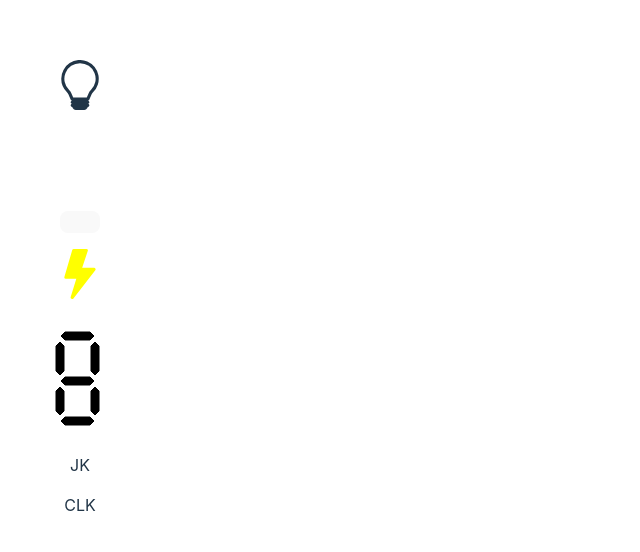
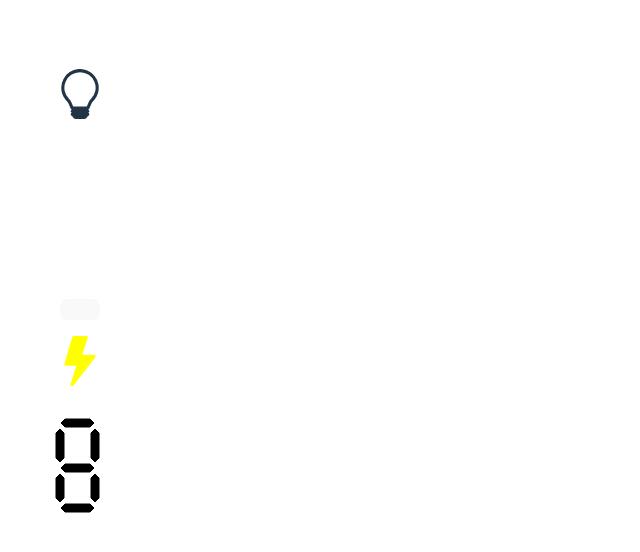
Before and after one commit to IrvinDelgado/logic-simulator, a React (Vite) app: page / in a window 1280 px wide. Shown: the part 156-708 px from the top of the page, without its empty margins (0-640 px from the left). Built offline with nearby package versions, Linux system fonts and the light colour scheme.

Commit message:
feat: update icons

```diff
--- a/src/assets/Icons.tsx
+++ b/src/assets/Icons.tsx
@@ -1,18 +1,23 @@
 export const AndGateIcon = () => {
   return (
-    <svg xmlns="http://www.w3.org/2000/svg" width="100" height="50">
-      <path
+    <svg
+      width="67.870274"
+      height="29.970953"
+      viewBox="0 0 62.870274 29.970953"
       fill="none"
-        stroke="white"
-        strokeWidth="2"
-        d="M70 25h25M31 15H5M32 35H5"
-      />
-      <path
-        fill="white"
-        stroke="white"
-        strokeWidth="2"
-        d="M30 5V45H50.47619c11.267908 0 20-9.000045 20-20s-8.732091-20-20-20H30zm2.857143 2.857143H50.47619c9.760663 0 16.666667 7.639955 16.666667 17.142857 0 9.502902-7.382195 17.142857-17.142857 17.142857H32.857143V7.857143z"
-      />
+      stroke="#ffffff"
+      strokeWidth={2}
+      strokeLinejoin="miter"
+    >
+      <g transform="translate(-18.680836,-29.969202)">
+        <path d="M 100.01816,0.04417539 99.9849,100.02656 0.00589067,100.01845" />
+        <g>
+          <path d="m 69.763651,45.057979 10.78746,0.07817" />
+          <path d="m 29.905376,30.994482 0.0783,27.979389 H 50.17176 c 2.645938,0 6.950624,-0.254273 9.425066,-1.175847 4.197175,-1.563185 9.728747,-5.094449 9.734616,-12.850279 0.0058,-7.705322 -5.426946,-11.240921 -9.594729,-12.819488 -2.504053,-0.948422 -6.871141,-1.200332 -9.554618,-1.192553 z" />
+          <path d="M 29.796825,38.928661 19.712894,38.850491" />
+          <path d="M 29.686597,51.045011 H 19.680836" />
+        </g>
+      </g>
     </svg>
   );
 };
@@ -61,25 +66,28 @@ export const LightBulbIcon = () => {
 
 export const NotIcon = () => {
   return (
-    <svg xmlns="http://www.w3.org/2000/svg" width="100" height="50">
-      <path
-        fill="green"
-        stroke="white"
-        strokeWidth="2"
-        d="M79.15691 25H95M29.043478 25h-24"
-      />
-      <path
-        stroke="white"
-        d="M28.96875 2.59375v44.8125l2.15625-1.0625 41.03125-20v-2.6875l-41.03125-20-2.15625-1.0625zm3 4.8125L68.09375 25l-36.125 17.59375V7.40625z"
-        style={{ marker: "stroke", fill: "white", stroke: "white" }}
-      />
+    <svg width="55.969574" height="29.239716" viewBox="0 0 55.969574 29.239716">
+      <g transform="translate(-224.80487,-30.221657)">
         <path
           fill="none"
-        stroke="white"
-        strokeWidth="3"
-        d="M79 25a4 4 0 1 1-8 0 4 4 0 1 1 8 0z"
-        style={{ marker: "none" }}
+          stroke="#ffffff"
+          strokeWidth={2}
+          strokeLinejoin="miter"
+          d="m 299.07189,0.16304755 -0.0333,99.98238245 -99.97901,-0.008"
         />
+        <g
+          fill="none"
+          stroke="#ffffff"
+          strokeWidth={2}
+          strokeLinejoin="round"
+          strokeLinecap="round"
+        >
+          <path d="M 235.896,30.706721 V 58.976309 L 264.93071,44.906057 Z" />
+          <ellipse cx="267.9256" cy="44.924587" rx="2.4569695" ry="2.5067728" />
+          <path d="M 235.89354,44.886982 225.30487,44.82162" />
+          <path d="m 270.40476,44.886982 h 9.86968" />
+        </g>
+      </g>
     </svg>
   );
 };
@@ -116,31 +124,27 @@ export const SevenSegmentDisplayIcon = () => {
 
 export const OrGateIcon = () => {
   return (
-    <svg
-      viewBox="0 0 512 512"
-      height="50"
-      width="100"
-      xmlns="http://www.w3.org/2000/svg"
-      fill="transparent"
+    <svg width="63.272781" height="30.933304" viewBox="0 0 63.272781 30.933304">
+      <g transform="translate(-22.015692,-139.97865)">
+        <path
+          fill="none"
+          stroke="#ffffff"
+          strokeWidth={2}
+          strokeLinejoin="miter"
+          d="m 100.07824,100.11508 -0.0333,99.98238 -99.97901192,-0.008"
+        />
+        <g
+          fill="none"
+          stroke="#ffffff"
+          strokeWidth={2}
+          strokeLinejoin="round"
+          strokeLinecap="round"
         >
-      <g id="SVGRepo_bgCarrier" strokeWidth="0"></g>
-      <g
-        id="SVGRepo_tracerCarrier"
-        strokeLinecap="round"
-        strokeLinejoin="round"
-        stroke="white"
-        strokeWidth="20"
-      >
-        <path
-          fill="transparent"
-          d="M116.6 407c40-45.9 60.4-98.4 60.4-151 0-52.6-20.4-105.1-60.4-151H192c34.1 0 81.9 34 119.3 71.4 18.7 18.6 35.1 37.9 46.6 53.3 5.8 7.6 10.4 14.4 13.4 19.4 1.4 2.5 2.5 4.7 3.2 6.1.1.4.2.5.2.8 0 .3-.1.5-.2.9-.6 1.4-1.7 3.5-3.2 6-3 5.1-7.5 11.8-13.2 19.5-11.3 15.4-27.5 34.6-46.1 53.2C274.8 373 227.1 407 192 407zM16 361v-18h122.2c-3 6.1-6.3 12.1-9.9 18zm374.5-96c.2-.3.4-.7.5-1 1.1-2.4 2-4.4 2-8 0-3.6-1-5.6-2-8-.1-.3-.3-.7-.5-1H496v18zM16 169v-18h112.3c3.6 5.9 6.9 11.9 9.9 18z"
-        ></path>
+          <path d="m 30.226657,140.47866 c 0,0 4.949392,8.98572 4.943549,14.96923 -0.0058,5.98351 -4.985709,14.87977 -4.985709,14.87977 l 22.495969,0.0843 c 13.596823,-0.98398 20.587116,-14.19786 20.5076,-15.77174 -0.07952,-1.57388 -7.45006,-12.9514 -20.420714,-14.11429 z" />
+          <path d="M 33.842769,150.45411 H 22.571718" />
+          <path d="M 33.786742,160.62584 H 22.515691" />
+          <path d="M 84.788474,154.55749 H 73.517423" />
         </g>
-      <g id="SVGRepo_iconCarrier">
-        <path
-          fill="transparent"
-          d="M116.6 407c40-45.9 60.4-98.4 60.4-151 0-52.6-20.4-105.1-60.4-151H192c34.1 0 81.9 34 119.3 71.4 18.7 18.6 35.1 37.9 46.6 53.3 5.8 7.6 10.4 14.4 13.4 19.4 1.4 2.5 2.5 4.7 3.2 6.1.1.4.2.5.2.8 0 .3-.1.5-.2.9-.6 1.4-1.7 3.5-3.2 6-3 5.1-7.5 11.8-13.2 19.5-11.3 15.4-27.5 34.6-46.1 53.2C274.8 373 227.1 407 192 407zM16 361v-18h122.2c-3 6.1-6.3 12.1-9.9 18zm374.5-96c.2-.3.4-.7.5-1 1.1-2.4 2-4.4 2-8 0-3.6-1-5.6-2-8-.1-.3-.3-.7-.5-1H496v18zM16 169v-18h112.3c3.6 5.9 6.9 11.9 9.9 18z"
-        ></path>
       </g>
     </svg>
   );
@@ -148,27 +152,212 @@ export const OrGateIcon = () => {
 
 export const XORGateIcon = () => {
   return (
-    <svg
-      viewBox="0 0 512 512"
-      xmlns="http://www.w3.org/2000/svg"
-      fill="transparent"
-      height="50"
-      width="100"
-      stroke="white"
-      strokeWidth="20"
+    <svg width="65.631485" height="31.056137" viewBox="0 0 65.631485 31.056137">
+      <g transform="translate(-18.743935,-234.85429)">
+        <g
+          transform="translate(-0.70403725,100.32531)"
+          fill="none"
+          stroke="#ffffff"
+          strokeWidth={2}
+          strokeLinejoin="round"
+          strokeLinecap="round"
         >
-      <g id="SVGRepo_bgCarrier" strokeWidth="0"></g>
-      <g
-        id="SVGRepo_tracerCarrier"
-        strokeLinecap="round"
-        strokeLinejoin="round"
-      ></g>
-      <g id="SVGRepo_iconCarrier">
+          <path d="m 30.017641,135.07938 c 0,0 4.949392,8.98572 4.943549,14.96923 -0.0058,5.98351 -4.985709,14.87977 -4.985709,14.87977 l 22.495969,0.0843 c 13.596823,-0.98398 20.587116,-14.19786 20.5076,-15.77174 -0.07952,-1.57388 -7.45006,-12.9514 -20.420714,-14.11429 z" />
+          <path d="m 26.970014,165.08511 c 0,0 5.55009,-9.6922 5.546073,-14.89389 -0.004,-5.2017 -5.546073,-15.16224 -5.546073,-15.16224" />
+          <path d="M 31.219022,144.95824 H 19.947971" />
+          <path d="M 31.352494,155.03338 H 20.081443" />
+          <path d="M 84.579458,149.15821 H 73.308407" />
+        </g>
         <path
-          fill="transparent"
-          d="M53.86 89.17L42.14 102.8c17.99 15.4 32.89 31.6 44.81 48.2H16v18h82.58C114.9 197.3 123 226.7 123 256c0 29.3-8.1 58.7-24.42 87H16v18h70.95c-11.92 16.6-26.82 32.8-44.81 48.2l11.72 13.6c22.59-19.4 40.85-40.1 54.74-61.8h19.7c3.6-5.9 6.9-11.9 9.9-18H119c14.6-28.2 22-57.5 22-87s-7.4-58.8-22-87h19.2c-3-6.1-6.3-12.1-9.9-18h-19.7c-13.88-21.7-32.15-42.5-54.74-61.83zM116.6 105c40 45.9 60.4 98.4 60.4 151 0 52.6-20.4 105.1-60.4 151H192c34.1 0 81.9-34 119.3-71.4 18.7-18.6 35.1-37.9 46.6-53.3 5.8-7.6 10.4-14.4 13.4-19.4 1.4-2.5 2.5-4.7 3.2-6.1.1-.4.2-.5.2-.8 0-.3-.1-.5-.2-.9-.6-1.4-1.7-3.5-3.2-6-3-5.1-7.5-11.8-13.2-19.5-11.3-15.4-27.5-34.6-46.1-53.2C274.8 139 227.1 105 192 105h-75.4zm273.9 142c.2.3.4.7.5 1 1.1 2.4 2 4.4 2 8 0 3.6-1 5.6-2 8-.1.3-.3.7-.5 1H496v-18H390.5z"
-        ></path>
+          fill="none"
+          stroke="#ffffff"
+          strokeWidth={2}
+          strokeLinejoin="miter"
+          d="m 100.14919,199.87921 -0.0333,99.98238 -99.97900909,-0.008"
+        />
       </g>
     </svg>
   );
 };
+
+export const ClockIcon = ({ textColor }: { textColor?: string }) => {
+  return (
+    <svg width="50" height="31.013977" viewBox="0 0 40.611496 31.013977">
+      <g transform="translate(-229.93349,-139.45392)">
+        <path
+          fill="none"
+          stroke="#ffffff"
+          strokeWidth={2}
+          strokeLinejoin="miter"
+          d="m 299.01135,100.36093 -0.0333,99.98238 -99.97901,-0.008"
+        />
+        <g>
+          <rect
+            fill="none"
+            stroke="#ffffff"
+            strokeWidth={2}
+            strokeLinejoin="round"
+            strokeLinecap="round"
+            width="37.013971"
+            height="30.013971"
+            x="230.43349"
+            y="139.95392"
+          />
+          <path
+            fill="none"
+            stroke="#ffffff"
+            strokeWidth={2}
+            strokeLinejoin="round"
+            strokeLinecap="round"
+            d="m 267.46934,154.89645 9.57564,0.0602"
+          />
+          <text
+            fillOpacity={1}
+            stroke={textColor || "white"}
+            fill="white"
+            strokeWidth={1}
+            strokeLinejoin="round"
+            strokeLinecap="round"
+            x="233.12759"
+            y="158.87125"
+          >
+            <tspan x="233.12759" y="158.87125">
+              CLK
+            </tspan>
+          </text>
+        </g>
+      </g>
+    </svg>
+  );
+};
+
+export const JKIcon = () => {
+  return (
+    <svg width="72.420288" height="75.224731" viewBox="0 0 72.420288 75.224731">
+      <g transform="translate(-214.45581,-214.45581)">
+        <rect
+          fill="none"
+          fillOpacity={1}
+          stroke="#ffffff"
+          strokeWidth={2}
+          strokeLinejoin="round"
+          strokeLinecap="round"
+          width="51.069695"
+          height="74.224716"
+          x="225.11829"
+          y="214.95581"
+        />
+        <path
+          fill="none"
+          fillOpacity={1}
+          stroke="#ffffff"
+          strokeWidth={2}
+          strokeLinejoin="round"
+          strokeLinecap="round"
+          d="M 224.98965,229.87794 H 214.95581"
+        />
+        <path
+          fill="none"
+          fillOpacity={1}
+          stroke="#ffffff"
+          strokeWidth={2}
+          strokeLinejoin="round"
+          strokeLinecap="round"
+          d="M 225.0484,274.88119 H 215.01456"
+        />
+        <path
+          fill="none"
+          fillOpacity={1}
+          stroke="#ffffff"
+          strokeWidth={2}
+          strokeLinejoin="round"
+          strokeLinecap="round"
+          d="M 286.24745,230.03148 H 276.21361"
+        />
+        <path
+          fill="none"
+          fillOpacity={1}
+          stroke="#ffffff"
+          strokeWidth={2}
+          strokeLinejoin="round"
+          strokeLinecap="round"
+          d="M 286.37609,274.82769 H 276.34225"
+        />
+        <text
+          fill="#ffffff"
+          fillOpacity={1}
+          stroke="#ffffff"
+          strokeWidth={1}
+          strokeLinejoin="round"
+          strokeLinecap="round"
+          x="229.95738"
+          y="234.24092"
+        >
+          <tspan x="229.95738" y="234.24092">
+            J
+          </tspan>
+        </text>
+        <text
+          fill="#ffffff"
+          fillOpacity={1}
+          stroke="#ffffff"
+          strokeWidth={1}
+          strokeLinejoin="round"
+          strokeLinecap="round"
+          x="230.11098"
+          y="279.23169"
+        >
+          <tspan x="230.11098" y="279.23169">
+            K
+          </tspan>
+        </text>
+        <text
+          fill="#ffffff"
+          fillOpacity={1}
+          stroke="#ffffff"
+          strokeWidth={1}
+          strokeLinejoin="round"
+          strokeLinecap="round"
+          x="263.20883"
+          y="234.09814"
+        >
+          <tspan x="257.20883" y="234.09814">
+            Q
+          </tspan>
+        </text>
+        <text
+          fill="#ffffff"
+          fillOpacity={1}
+          stroke="#ffffff"
+          strokeWidth={1}
+          strokeLinejoin="round"
+          strokeLinecap="round"
+          x="261.94122"
+          y="279.21118"
+        >
+          <tspan x="257.94122" y="279.21118">
+            Q'
+          </tspan>
+        </text>
+        <path
+          fill="none"
+          fillOpacity={1}
+          stroke="#ffffff"
+          strokeWidth={2}
+          strokeLinejoin="round"
+          strokeLinecap="round"
+          d="M 224.85389,252.60709 H 214.82005"
+        />
+        <path
+          fill="none"
+          fillOpacity={1}
+          stroke="#ffffff"
+          strokeWidth={2}
+          strokeLinejoin="round"
+          strokeLinecap="round"
+          d="m 225.3875,257.75667 9.58298,-5.25289 -9.79593,-5.11092"
+        />
+      </g>
+    </svg>
+  );
+};
--- a/src/components/AndGate/AndGate.tsx
+++ b/src/components/AndGate/AndGate.tsx
@@ -33,7 +33,7 @@ function AndGate({
       <Handle
         type="target"
         position={Position.Left}
-        style={{ top: 15 }}
+        style={{ top: 9 }}
         id="a"
         isConnectable={isConnectable}
       />
@@ -41,14 +41,14 @@ function AndGate({
         type="target"
         position={Position.Left}
         id="b"
-        style={{ top: 35 }}
+        style={{ top: 22 }}
         isConnectable={isConnectable}
       />
       <AndGateIcon />
       <Handle
         type="source"
         position={Position.Right}
-        style={{ top: 25 }}
+        style={{ top: 15 }}
         id="out"
         isConnectable={isConnectable}
       />
--- a/src/components/Not/Not.tsx
+++ b/src/components/Not/Not.tsx
@@ -29,6 +29,7 @@ function Not({
       <Handle
         type="target"
         position={Position.Left}
+        style={{ top: 15, left: -7 }}
         id="in"
         isConnectable={isConnectable}
       />
@@ -36,6 +37,7 @@ function Not({
       <Handle
         type="source"
         position={Position.Right}
+        style={{ top: 15, right: -7 }}
         id="out"
         isConnectable={isConnectable}
       />
--- a/src/components/OrGate/OrGate.tsx
+++ b/src/components/OrGate/OrGate.tsx
@@ -32,7 +32,7 @@ function OrGate({
       <Handle
         type="target"
         position={Position.Left}
-        style={{ top: 15, left: 20 }}
+        style={{ top: 10, left: -4 }}
         id="a"
         isConnectable={isConnectable}
       />
@@ -40,14 +40,14 @@ function OrGate({
         type="target"
         position={Position.Left}
         id="b"
-        style={{ top: 35, left: 20 }}
+        style={{ top: 20, left: -4 }}
         isConnectable={isConnectable}
       />
       <OrGateIcon />
       <Handle
         type="source"
         position={Position.Right}
-        style={{ top: 25, right: 20 }}
+        style={{ top: 15, right: -4 }}
         id="out"
         isConnectable={isConnectable}
       />
--- a/src/components/Sidebar/Sidebar.module.css
+++ b/src/components/Sidebar/Sidebar.module.css
@@ -1,4 +1,5 @@
 .sideBar {
+  padding-top: 1rem;
   min-width: 10rem;
   display: flex;
   flex-direction: column;
--- a/src/components/Sidebar/Sidebar.tsx
+++ b/src/components/Sidebar/Sidebar.tsx
@@ -1,5 +1,7 @@
 import {
   AndGateIcon,
+  ClockIcon,
+  JKIcon,
   LightBulbIcon,
   NotIcon,
   OnIcon,
@@ -38,14 +40,26 @@ const SideBar = () => {
       >
         <XORGateIcon />
       </div>
+      <div onDragStart={(event) => onDragStart(event, NodeType.NOT)} draggable>
+        <NotIcon />
+      </div>
       <div
         onDragStart={(event) => onDragStart(event, NodeType.LIGHTBULB)}
         draggable
       >
         <LightBulbIcon />
       </div>
-      <div onDragStart={(event) => onDragStart(event, NodeType.NOT)} draggable>
-        <NotIcon />
+      <div
+        onDragStart={(event) => onDragStart(event, NodeType.JKFlipFlop)}
+        draggable
+      >
+        <JKIcon />
+      </div>
+      <div
+        onDragStart={(event) => onDragStart(event, NodeType.Clock)}
+        draggable
+      >
+        <ClockIcon />
       </div>
       <div
         onDragStart={(event) => onDragStart(event, NodeType.SWITCH)}
@@ -64,18 +78,6 @@ const SideBar = () => {
       >
         <SevenSegmentDisplayIcon />
       </div>
-      <div
-        onDragStart={(event) => onDragStart(event, NodeType.JKFlipFlop)}
-        draggable
-      >
-        JK
-      </div>
-      <div
-        onDragStart={(event) => onDragStart(event, NodeType.Clock)}
-        draggable
-      >
-        CLK
-      </div>
     </aside>
   );
 };
--- a/src/components/XORGate/XORGate.tsx
+++ b/src/components/XORGate/XORGate.tsx
@@ -35,7 +35,7 @@ function XORGate({
       <Handle
         type="target"
         position={Position.Left}
-        style={{ top: 15, left: 20 }}
+        style={{ top: 11, left: -2 }}
         id="a"
         isConnectable={isConnectable}
       />
@@ -43,14 +43,14 @@ function XORGate({
         type="target"
         position={Position.Left}
         id="b"
-        style={{ top: 35, left: 20 }}
+        style={{ top: 20, left: -2 }}
         isConnectable={isConnectable}
       />
       <XORGateIcon />
       <Handle
         type="source"
         position={Position.Right}
-        style={{ top: 25, right: 20 }}
+        style={{ top: 15, right: -2 }}
         id="out"
         isConnectable={isConnectable}
       />
```
Also changed, not shown: src/components/Clock/Clock.tsx (+5 -7 lines), src/components/JKFlipFlop/JKFlipFlop.tsx (+5 -4 lines). Lines whose indentation alone changed are shown as unchanged.
